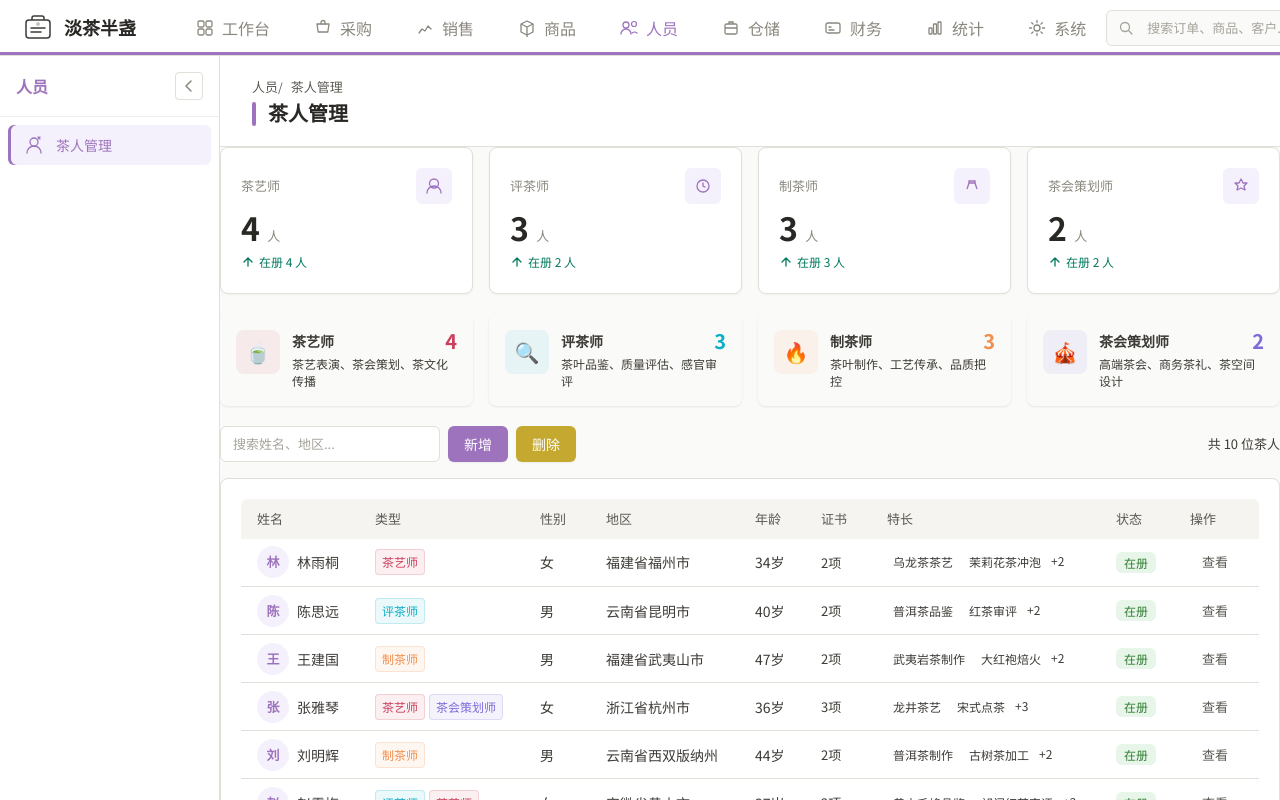
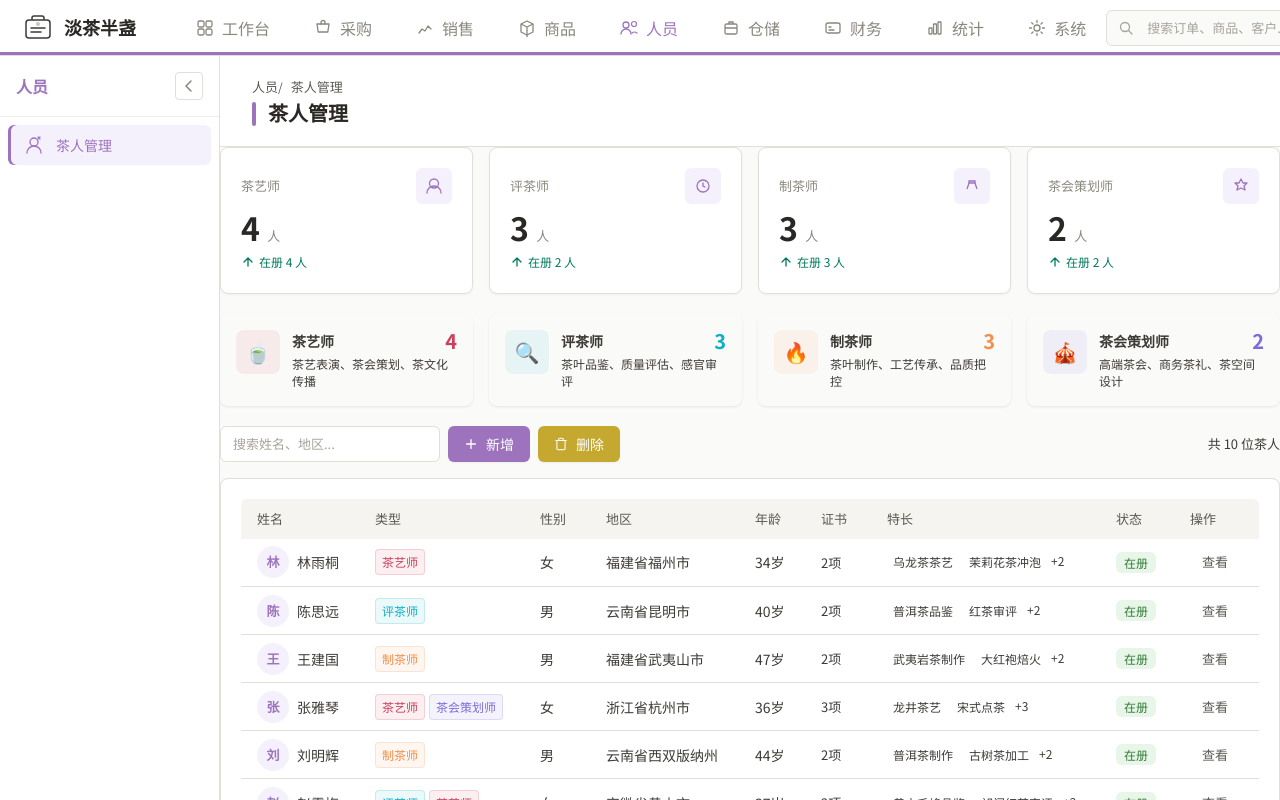
Before and after one commit to zsdxtw/dcbztea-buddy, a React (Vite) app: page /personnel in a window 1280 px wide. Shown: the top 800 px of the page. Built offline with nearby package versions, Linux system fonts and the light colour scheme.

Commit message:
feat: 拉取并理解项目文件
Co-authored-by: traeagent <traeagent@users.noreply.github.com>

```diff
--- a/src/pages/personnel/PersonnelTeaProfessional.tsx
+++ b/src/pages/personnel/PersonnelTeaProfessional.tsx
@@ -148,16 +148,23 @@ export default function PersonnelTeaProfessional() {
           onChange={e => setKeyword(e.target.value)}
           style={{ width: 220 }}
         />
-        <Button onClick={handleAdd}>新增</Button>
+        <Button onClick={handleAdd}>
+          <svg viewBox="0 0 16 16" fill="none" style={{ width: 14, height: 14 }}><path d="M8 3v10M3 8h10" stroke="currentColor" strokeWidth="1.5" strokeLinecap="round" /></svg>
+          新增
+        </Button>
         {deleteMode ? (
           <>
             <Button style={{ background: '#C4A830', borderColor: '#C4A830' }} onClick={() => setShowDeleteConfirm(true)} disabled={selectedForDelete.size === 0}>
+              <svg viewBox="0 0 16 16" fill="none" style={{ width: 14, height: 14 }}><path d="M2 4h12M5.33 4V2.67a1.33 1.33 0 011.34-1.34h2.66a1.33 1.33 0 011.34 1.34V4m2 0v9.33a1.33 1.33 0 01-1.34 1.34H4.67a1.33 1.33 0 01-1.34-1.34V4h9.34z" stroke="currentColor" strokeWidth="1.2" strokeLinecap="round" strokeLinejoin="round" /></svg>
               删除所选({selectedForDelete.size})
             </Button>
             <Button variant="ghost" onClick={handleCancelDeleteMode}>取消</Button>
           </>
         ) : (
-          <Button style={{ background: '#C4A830', borderColor: '#C4A830' }} onClick={handleEnterDeleteMode}>删除</Button>
+          <Button style={{ background: '#C4A830', borderColor: '#C4A830' }} onClick={handleEnterDeleteMode}>
+            <svg viewBox="0 0 16 16" fill="none" style={{ width: 14, height: 14 }}><path d="M2 4h12M5.33 4V2.67a1.33 1.33 0 011.34-1.34h2.66a1.33 1.33 0 011.34 1.34V4m2 0v9.33a1.33 1.33 0 01-1.34 1.34H4.67a1.33 1.33 0 01-1.34-1.34V4h9.34z" stroke="currentColor" strokeWidth="1.2" strokeLinecap="round" strokeLinejoin="round" /></svg>
+            删除
+          </Button>
         )}
         <span style={{ marginLeft: 'auto', fontSize: 'var(--text-sm)', color: 'var(--color-text-tertiary)' }}>
           共 {filtered.length} 位茶人
--- a/src/pages/purchase/PurchaseSuppliers.tsx
+++ b/src/pages/purchase/PurchaseSuppliers.tsx
@@ -126,14 +126,23 @@ export default function PurchaseSuppliers() {
           <option value="">全部等级</option>
           <option value="S">S级</option><option value="A">A级</option><option value="B">B级</option><option value="C">C级</option><option value="D">D级</option>
         </select>
-        <Button onClick={() => setShowAddDrawer(true)}>新增</Button>
+        <Button onClick={() => setShowAddDrawer(true)}>
+          <svg viewBox="0 0 16 16" fill="none" style={{ width: 14, height: 14 }}><path d="M8 3v10M3 8h10" stroke="currentColor" strokeWidth="1.5" strokeLinecap="round" /></svg>
+          新增
+        </Button>
         {deleteMode ? (
           <>
-            <Button style={{ background: '#0F64B5', borderColor: '#0F64B5' }} onClick={() => setShowDeleteConfirm(true)} disabled={selectedForDelete.size === 0}>删除所选({selectedForDelete.size})</Button>
+            <Button style={{ background: '#0F64B5', borderColor: '#0F64B5' }} onClick={() => setShowDeleteConfirm(true)} disabled={selectedForDelete.size === 0}>
+              <svg viewBox="0 0 16 16" fill="none" style={{ width: 14, height: 14 }}><path d="M2 4h12M5.33 4V2.67a1.33 1.33 0 011.34-1.34h2.66a1.33 1.33 0 011.34 1.34V4m2 0v9.33a1.33 1.33 0 01-1.34 1.34H4.67a1.33 1.33 0 01-1.34-1.34V4h9.34z" stroke="currentColor" strokeWidth="1.2" strokeLinecap="round" strokeLinejoin="round" /></svg>
+              删除所选({selectedForDelete.size})
+            </Button>
             <Button variant="ghost" onClick={handleCancelDeleteMode}>取消</Button>
           </>
         ) : (
-          <Button style={{ background: '#0F64B5', borderColor: '#0F64B5' }} onClick={handleEnterDeleteMode}>删除</Button>
+          <Button style={{ background: '#0F64B5', borderColor: '#0F64B5' }} onClick={handleEnterDeleteMode}>
+            <svg viewBox="0 0 16 16" fill="none" style={{ width: 14, height: 14 }}><path d="M2 4h12M5.33 4V2.67a1.33 1.33 0 011.34-1.34h2.66a1.33 1.33 0 011.34 1.34V4m2 0v9.33a1.33 1.33 0 01-1.34 1.34H4.67a1.33 1.33 0 01-1.34-1.34V4h9.34z" stroke="currentColor" strokeWidth="1.2" strokeLinecap="round" strokeLinejoin="round" /></svg>
+            删除
+          </Button>
         )}
         <span style={{ marginLeft: 'auto', fontSize: 'var(--text-sm)', color: 'var(--color-text-tertiary)' }}>共 {filtered.length} 家供应商</span>
       </div>
--- a/src/pages/sales/SalesCustomers.tsx
+++ b/src/pages/sales/SalesCustomers.tsx
@@ -16,7 +16,7 @@ import {
 /* ── 销售模块色 ── */
 const PRIMARY = '#0DAFC6';
 const PRIMARY_LIGHT = '#EDF9FC';
-const SECONDARY = '#F4A487';
+const SECONDARY = '#F26E95';
 const SECONDARY_LIGHT = '#FDF0EC';
 
 /* ── Tab 配置 ── */
@@ -152,14 +152,23 @@ export default function SalesCustomers() {
       {/* ── 工具栏 ── */}
       <div style={{ display: 'flex', alignItems: 'center', gap: 'var(--space-2)', marginBottom: 'var(--space-4)' }}>
         <input className="filter-input" placeholder={`搜索${CUSTOMER_TYPE_LABELS[activeTab]}名称、联系人、地区...`} value={keyword} onChange={e => setKeyword(e.target.value)} style={{ width: 280 }} />
-        <Button onClick={() => setShowAddDrawer(true)}>新增</Button>
+        <Button onClick={() => setShowAddDrawer(true)}>
+          <svg viewBox="0 0 16 16" fill="none" style={{ width: 14, height: 14 }}><path d="M8 3v10M3 8h10" stroke="currentColor" strokeWidth="1.5" strokeLinecap="round" /></svg>
+          新增
+        </Button>
         {deleteMode ? (
           <>
-            <Button style={{ background: '#F4A487', borderColor: '#F4A487' }} onClick={() => setShowDeleteConfirm(true)} disabled={selectedForDelete.size === 0}>删除所选({selectedForDelete.size})</Button>
+            <Button style={{ background: '#F26E95', borderColor: '#F26E95' }} onClick={() => setShowDeleteConfirm(true)} disabled={selectedForDelete.size === 0}>
+              <svg viewBox="0 0 16 16" fill="none" style={{ width: 14, height: 14 }}><path d="M2 4h12M5.33 4V2.67a1.33 1.33 0 011.34-1.34h2.66a1.33 1.33 0 011.34 1.34V4m2 0v9.33a1.33 1.33 0 01-1.34 1.34H4.67a1.33 1.33 0 01-1.34-1.34V4h9.34z" stroke="currentColor" strokeWidth="1.2" strokeLinecap="round" strokeLinejoin="round" /></svg>
+              删除所选({selectedForDelete.size})
+            </Button>
             <Button variant="ghost" onClick={exitDeleteMode}>取消</Button>
           </>
         ) : (
-          <Button style={{ background: '#F4A487', borderColor: '#F4A487' }} onClick={enterDeleteMode}>删除</Button>
+          <Button style={{ background: '#F26E95', borderColor: '#F26E95' }} onClick={enterDeleteMode}>
+            <svg viewBox="0 0 16 16" fill="none" style={{ width: 14, height: 14 }}><path d="M2 4h12M5.33 4V2.67a1.33 1.33 0 011.34-1.34h2.66a1.33 1.33 0 011.34 1.34V4m2 0v9.33a1.33 1.33 0 01-1.34 1.34H4.67a1.33 1.33 0 01-1.34-1.34V4h9.34z" stroke="currentColor" strokeWidth="1.2" strokeLinecap="round" strokeLinejoin="round" /></svg>
+            删除
+          </Button>
         )}
         <span style={{ marginLeft: 'auto', fontSize: 'var(--text-sm)', color: 'var(--color-neutral-400)' }}>共 {filtered.length} 个客户</span>
       </div>
@@ -209,7 +218,7 @@ export default function SalesCustomers() {
             <p style={{ color: 'var(--color-neutral-600)', marginBottom: 'var(--space-4)' }}>确定要删除选中的 {selectedForDelete.size} 个客户吗？此操作不可撤销。</p>
             <div style={{ display: 'flex', justifyContent: 'flex-end', gap: 'var(--space-2)' }}>
               <Button variant="ghost" onClick={() => setShowDeleteConfirm(false)}>取消</Button>
-              <Button style={{ background: '#F4A487', borderColor: '#F4A487' }} onClick={confirmDelete}>确认删除</Button>
+              <Button style={{ background: '#F26E95', borderColor: '#F26E95' }} onClick={confirmDelete}>确认删除</Button>
             </div>
           </div>
         </div>
--- a/src/tokens/index.css
+++ b/src/tokens/index.css
@@ -44,11 +44,11 @@
   --color-module-purchase-darkest: #8E283E;
   --color-module-purchase-secondary: #0F64B5; --color-module-purchase-secondary-light: #D6E8F7;
 
-  /* ── 模块色（销售）主色 #0DAFC6 + 辅色 #F4A487 ── */
+  /* ── 模块色（销售）主色 #0DAFC6 + 辅色 #F26E95 ── */
   --color-module-sales-lightest: #EDF9FC; --color-module-sales-light: #D0F2F8;
   --color-module-sales-base: #0DAFC6; --color-module-sales-dark: #0B97AB;
   --color-module-sales-darkest: #087A8A;
-  --color-module-sales-secondary: #F4A487; --color-module-sales-secondary-light: #FDF0EC;
+  --color-module-sales-secondary: #F26E95; --color-module-sales-secondary-light: #FDF0F5;
 
   /* ── 模块色（仓储）主色 #5F4027 + 辅色 #FED6B8 ── */
   --color-module-inventory-lightest: #F8F3EF; --color-module-inventory-light: #EFE6DB;
```
Also changed, not shown: .trae/rules/project_rules.md.
